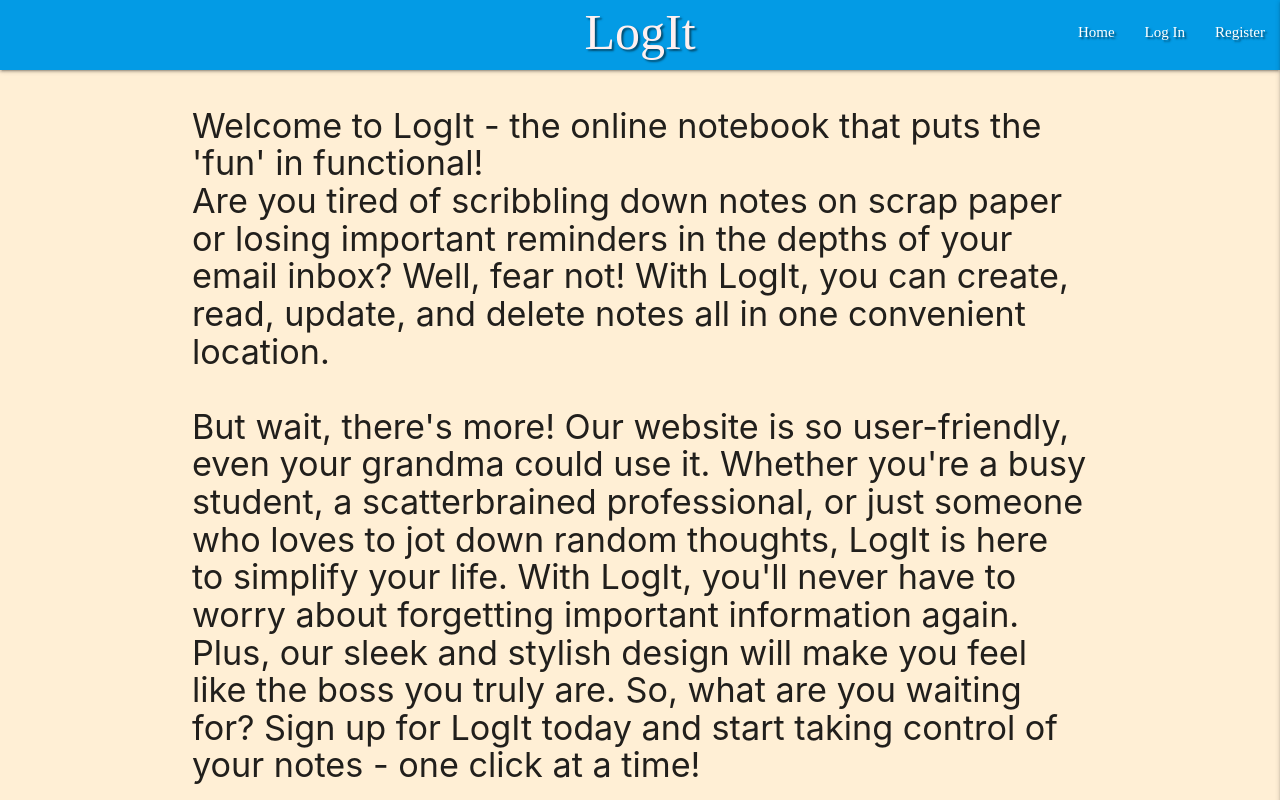
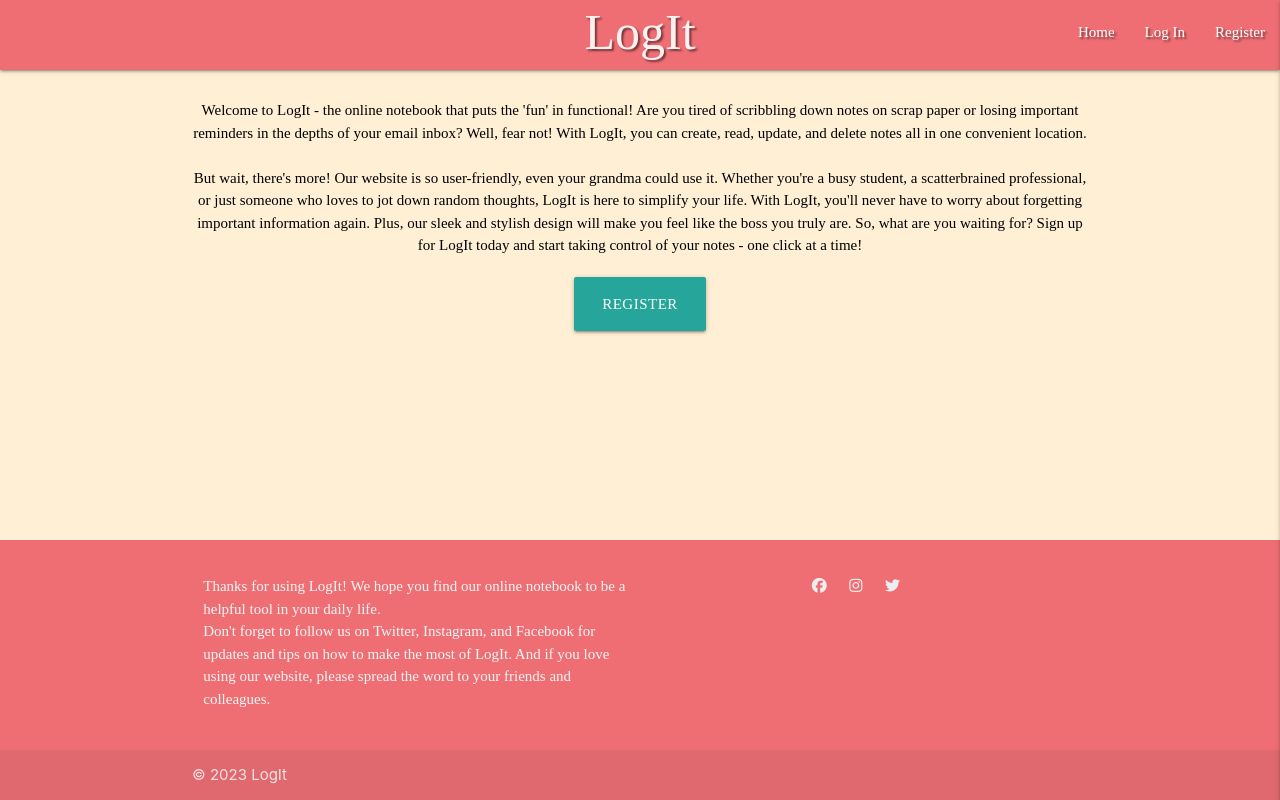
Before and after one commit to BMorrell92/BMorrell_Milestone_Project3, a Flask app: page / in a window 1280 px wide. Run offline with Flask 2, Linux system fonts and the light colour scheme; data that the repository does not hold is empty; some libraries are stand-ins or nearby versions; some web fonts are replaced.

Commit message:
Created a home.html & added footer to base

```diff
--- a/templates/base.html
+++ b/templates/base.html
@@ -15,7 +15,7 @@
 
     <header>
         <!-- top navbar -->
-		<nav class="nav-extended text-shadow light-blue darken-1">
+		<nav class="nav-extended text-shadow light-pink darken-1">
 			<div class="nav-wrapper">
 				<a href="{{ url_for('get_tasks') }}" class="brand-logo center">LogIt</a>
 				<a href="#" data-target="mobile-demo" class="sidenav-trigger right"><i class="fas fa-bars"></i></a>
@@ -54,7 +54,6 @@
 		</ul>
 	</header>
 
-
     <section>
         <!-- flash messages -->
         {% with messages = get_flashed_messages() %}
@@ -73,6 +72,42 @@
         {% endblock %}
     </main>
 
+    <footer class="page-footer bottom">
+        <div class="container">
+          <div class="row">
+            <div class="col l6 s12">
+              <p class="grey-text text-lighten-4">
+
+                Thanks for using LogIt! We hope you find our online notebook to be a helpful tool in your daily life.
+                <br>
+                Don't forget to follow us on Twitter, Instagram, and Facebook for updates and tips on how to make the most of LogIt. And if you love using our website, please spread the word to your friends and colleagues.
+                <br>
+
+                </p>
+            </div>
+            <div class="col l4 offset-l2 s12">
+              <ul>
+                <div class="col 4 first">
+                <li><a class="grey-text text-lighten-3 " href="facebook.com" ><i class="fa-brands fa-facebook"></i></a></li>
+                </div>
+                <div class="col 4">
+                <li><a class="grey-text text-lighten-3" href="instagram.com"><i class="fa-brands fa-instagram"></i></a></li>
+                </div>
+                <div class="col 4">
+                <li><a class="grey-text text-lighten-3" href="twitter.com"><i class="fa-brands fa-twitter"></i></a></li>
+                </div>
+              </ul>
+            </div>
+          </div>
+        </div>
+        <div class="footer-copyright">
+          <div class="container">
+          © 2023 LogIt
+          </div>
+        </div>
+    </footer>
+
+
 
 
     <script src="https://code.jquery.com/jquery-3.5.1.min.js"
--- a/templates/home.html
+++ b/templates/home.html
@@ -1,15 +1,19 @@
 {% extends "base.html" %}
 {% block content %}
 
-<h4>
-    Welcome to LogIt - the online notebook that puts the 'fun' in functional!<br>
-
-    Are you tired of scribbling down notes on scrap paper or losing important reminders in the depths of your email inbox? Well, fear not! With LogIt, you can create, read, update, and delete notes all in one convenient location.<br>
+<p class="introduction center-align">
+    Welcome to LogIt - the online notebook that puts the 'fun' in functional! Are you tired of scribbling down notes on scrap paper or losing important reminders in the depths of your email inbox? Well, fear not! With LogIt, you can create, read, update, and delete notes all in one convenient location.<br>
     <br>
 
     But wait, there's more! Our website is so user-friendly, even your grandma could use it. Whether you're a busy student, a scatterbrained professional, or just someone who loves to jot down random thoughts, LogIt is here to simplify your life.
 
     With LogIt, you'll never have to worry about forgetting important information again. Plus, our sleek and stylish design will make you feel like the boss you truly are. So, what are you waiting for? Sign up for LogIt today and start taking control of your notes - one click at a time!
-</h4>
+</p>
+
+<div class="row">
+    <p class="center-align">
+    <a class="center-align waves-effect waves-light btn-large" href="{{ url_for('register') }}">Register</a>
+    </p>
+</div>
 
 {% endblock %}
```
